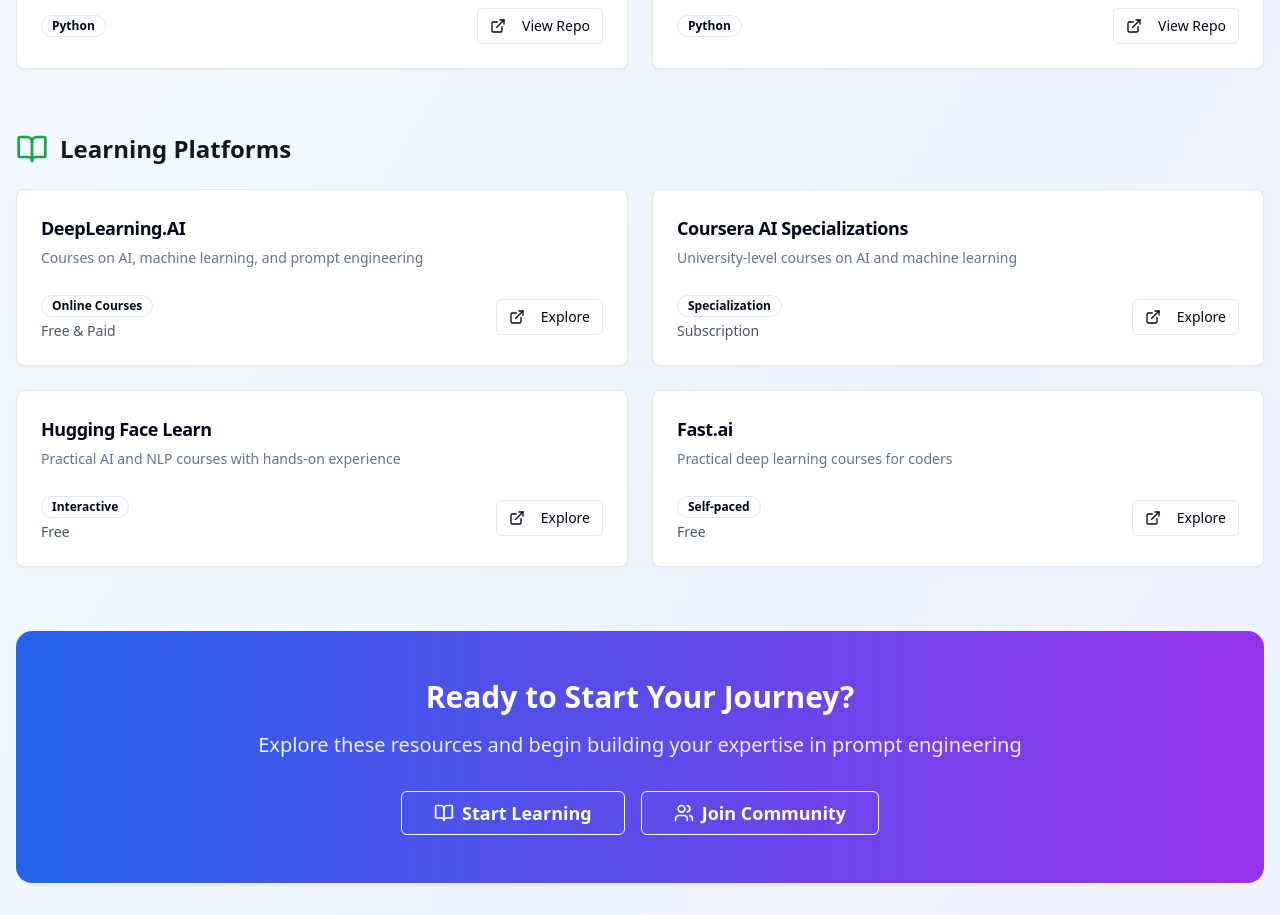
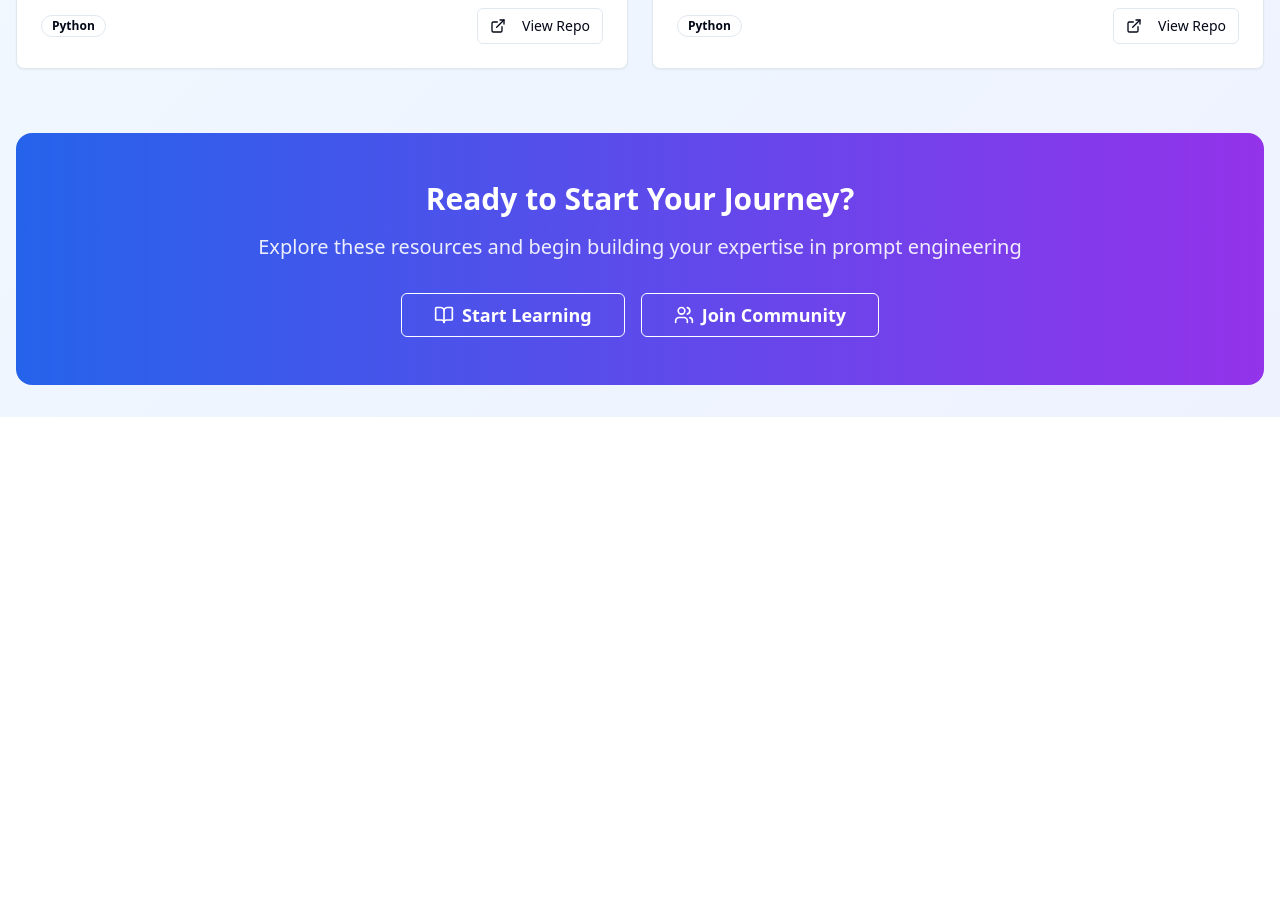
Before and after one commit to myselfsislam/learn-prompt-evolve, a React (Vite) app: page /resources in a window 1280 px wide. Shown: the part 1040-1955 px from the top of the page. After the commit the page ends 1457 px from the top, so only its background shows below. Built offline with nearby package versions, Linux system fonts and the light colour scheme.

Commit message:
Remove Learning Platforms from Resources
Removed the Learning Platforms section from the resources page.

```diff
--- a/src/pages/Resources.tsx
+++ b/src/pages/Resources.tsx
@@ -3,7 +3,7 @@ import React from 'react';
 import { Card, CardContent, CardDescription, CardHeader, CardTitle } from "@/components/ui/card";
 import { Badge } from "@/components/ui/badge";
 import { Button } from "@/components/ui/button";
-import { ExternalLink, Youtube, Github, BookOpen, Users, Star } from 'lucide-react';
+import { ExternalLink, Youtube, Github, Star, Users, BookOpen } from 'lucide-react';
 
 const Resources = () => {
   const youtubeChannels = [
@@ -65,33 +65,6 @@ const Resources = () => {
       stars: "45K+",
       language: "Python",
       url: "https://github.com/openai/openai-cookbook"
-    }
-  ];
-
-  const learningPlatforms = [
-    {
-      name: "DeepLearning.AI",
-      description: "Courses on AI, machine learning, and prompt engineering",
-      type: "Online Courses",
-      price: "Free & Paid"
-    },
-    {
-      name: "Coursera AI Specializations",
-      description: "University-level courses on AI and machine learning",
-      type: "Specialization",
-      price: "Subscription"
-    },
-    {
-      name: "Hugging Face Learn",
-      description: "Practical AI and NLP courses with hands-on experience",
-      type: "Interactive",
-      price: "Free"
-    },
-    {
-      name: "Fast.ai",
-      description: "Practical deep learning courses for coders",
-      type: "Self-paced",
-      price: "Free"
     }
   ];
 
@@ -173,36 +146,6 @@ const Resources = () => {
         </div>
       </section>
 
-      {/* Learning Platforms */}
-      <section className="mb-16">
-        <div className="flex items-center gap-3 mb-6">
-          <BookOpen className="w-8 h-8 text-green-600" />
-          <h2 className="text-2xl font-bold text-gray-900">Learning Platforms</h2>
-        </div>
-        <div className="grid md:grid-cols-2 gap-6">
-          {learningPlatforms.map((platform, index) => (
-            <Card key={index} className="hover:shadow-lg transition-shadow">
-              <CardHeader>
-                <CardTitle className="text-lg">{platform.name}</CardTitle>
-                <CardDescription>{platform.description}</CardDescription>
-              </CardHeader>
-              <CardContent>
-                <div className="flex justify-between items-center">
-                  <div className="space-y-1">
-                    <Badge variant="outline">{platform.type}</Badge>
-                    <div className="text-sm text-gray-600">{platform.price}</div>
-                  </div>
-                  <Button variant="outline" size="sm">
-                    <ExternalLink className="w-4 h-4 mr-2" />
-                    Explore
-                  </Button>
-                </div>
-              </CardContent>
-            </Card>
-          ))}
-        </div>
-      </section>
-
       {/* Call to Action */}
       <div className="text-center bg-gradient-to-r from-blue-600 to-purple-600 rounded-2xl p-12 text-white">
         <h2 className="text-3xl font-bold mb-4">Ready to Start Your Journey?</h2>
```
